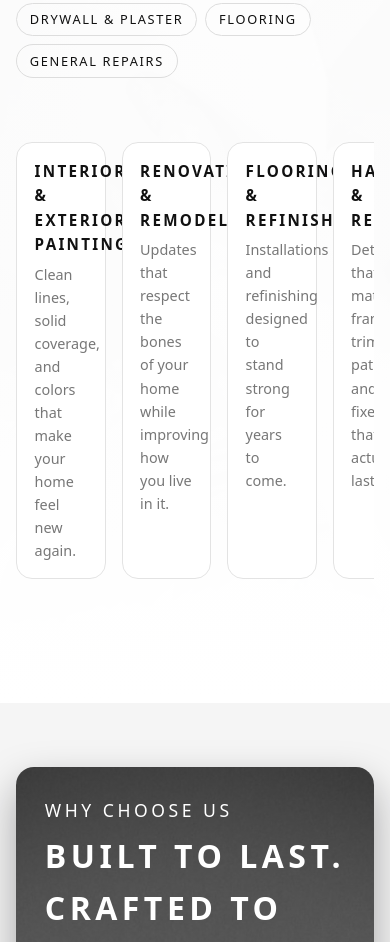
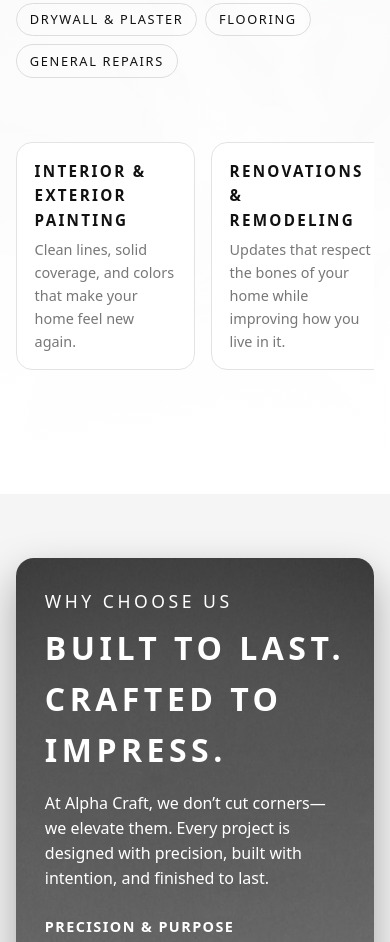
Before and after one commit to 3D-aslan/alphacraft-example-website, a plain HTML site: page index.html in a window 390 px wide. Shown: the part 1371-2313 px from the top of the page. Drawn offline with Linux system fonts and the light colour scheme.

Commit message:
Add files via upload

```diff
--- a/index.html
+++ b/index.html
@@ -806,8 +806,8 @@
   }
 
   .service-card {
-    flex: 0 0 25% !important;     /* SEE 1 CARD + part of next */
-    min-width: 25% !important;
+    flex: 0 0 50% !important;     /* SEE 1 CARD + part of next */
+    min-width: 50% !important;
     scroll-snap-align: start;
   }
 
```
